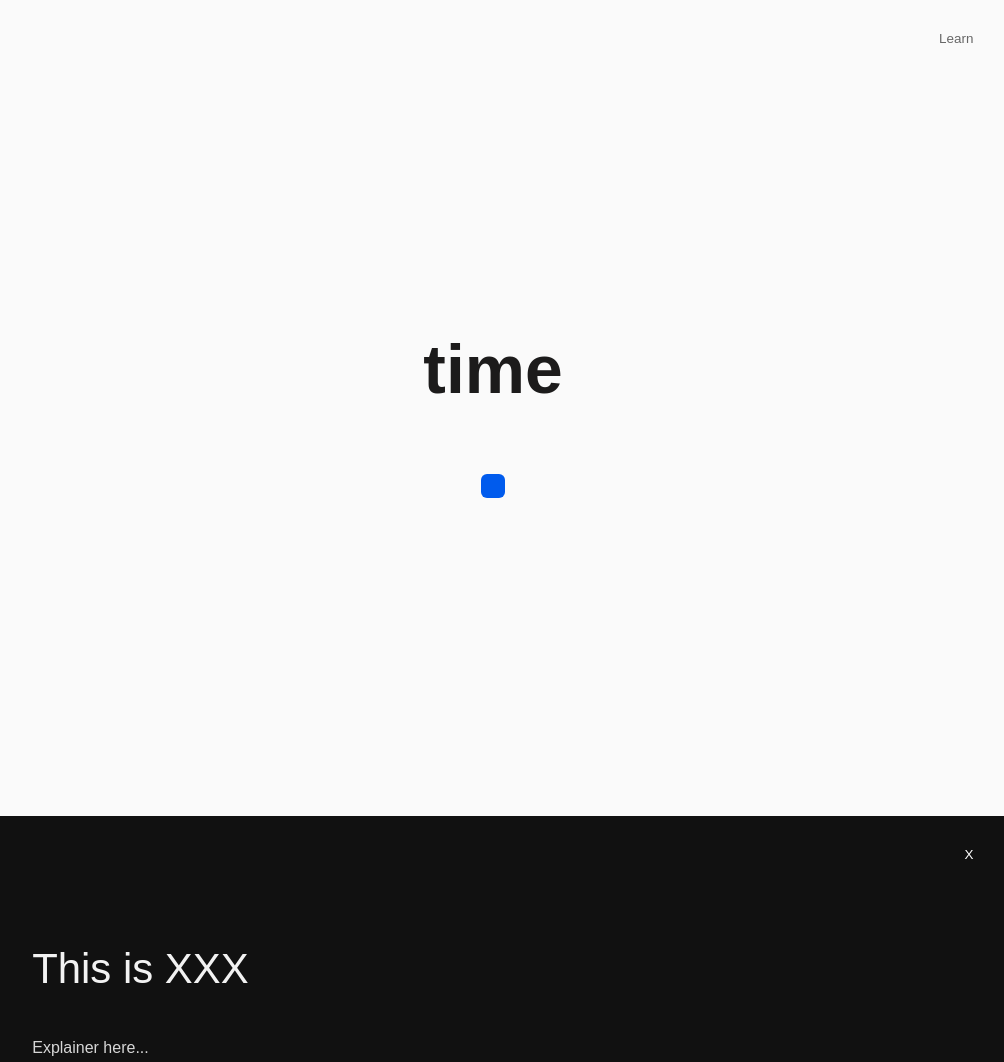
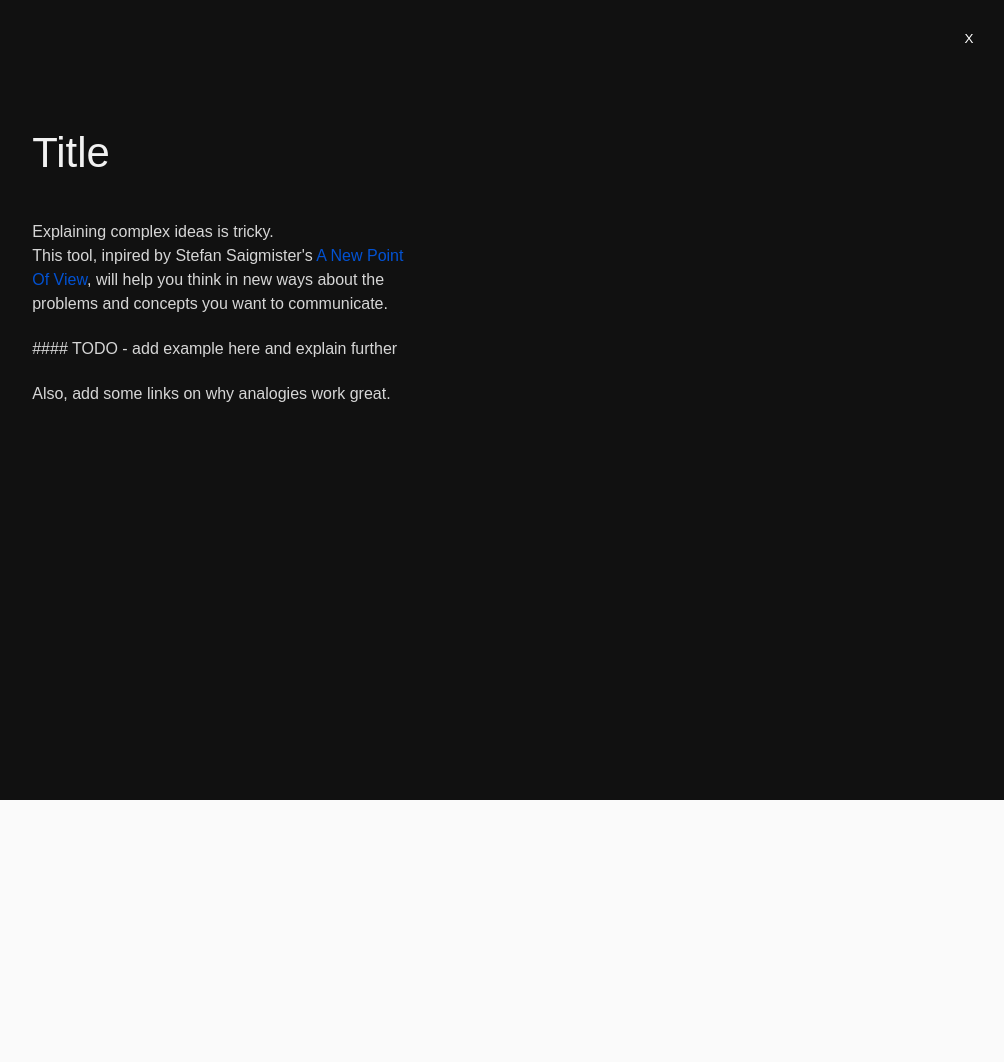
Before and after one commit to ruieduardonunes/random-dots, a plain HTML site: page index.html in a window 1280 px wide. Shown: the top 1062 px of the page, without its empty margins (147-1151 px from the left). After the commit the page ends 800 px from the top, so only its background shows below. Drawn offline with Linux system fonts and the light colour scheme; a web font is replaced by a local one.

Commit message:
content update

```diff
--- a/css/style.css
+++ b/css/style.css
@@ -151,7 +151,7 @@ header button:hover {
 #learn {
   position: absolute;
   width: 100%;
-  top: 102vh;
+  top: 0vh;
   left: 0;
   right: 0;
   background-color: #111;
@@ -160,6 +160,11 @@ header button:hover {
 
 #learn .small {
   margin-top: 8em;
+}
+
+#learn .small a {
+  color: #005bed;
+  text-decoration: none;
 }
 
 #learn .small h3,
@@ -173,4 +178,7 @@ p {
 
 #learn .small p {
   opacity: 0.88;
+  max-width: 24rem;
+  line-height: 1.5;
+  font-size: 1.2;
 }
--- a/index.html
+++ b/index.html
@@ -24,9 +24,16 @@
       <button id="playButton" onclick="closeLearn()">X</button>
     </header>
     <div class="content-wrapper small">
-      <h3>This is XXX</h3>
+      <h3>Title</h3>
       <p>
-        Explainer here...
+        Explaining complex ideas is tricky. <br />
+        This tool, inpired by Stefan Saigmister's <a href="https://www.youtube.com/watch?v=kNR_eOuveMw">A New Point Of View</a>, will help you think in new ways about the problems and concepts you want to communicate.
+      </p>
+      <p>
+        #### TODO - add example here and explain further
+      </p>
+      <p>
+        Also, add some links on why analogies work great.
       </p>
     </div>
   </div>
```
